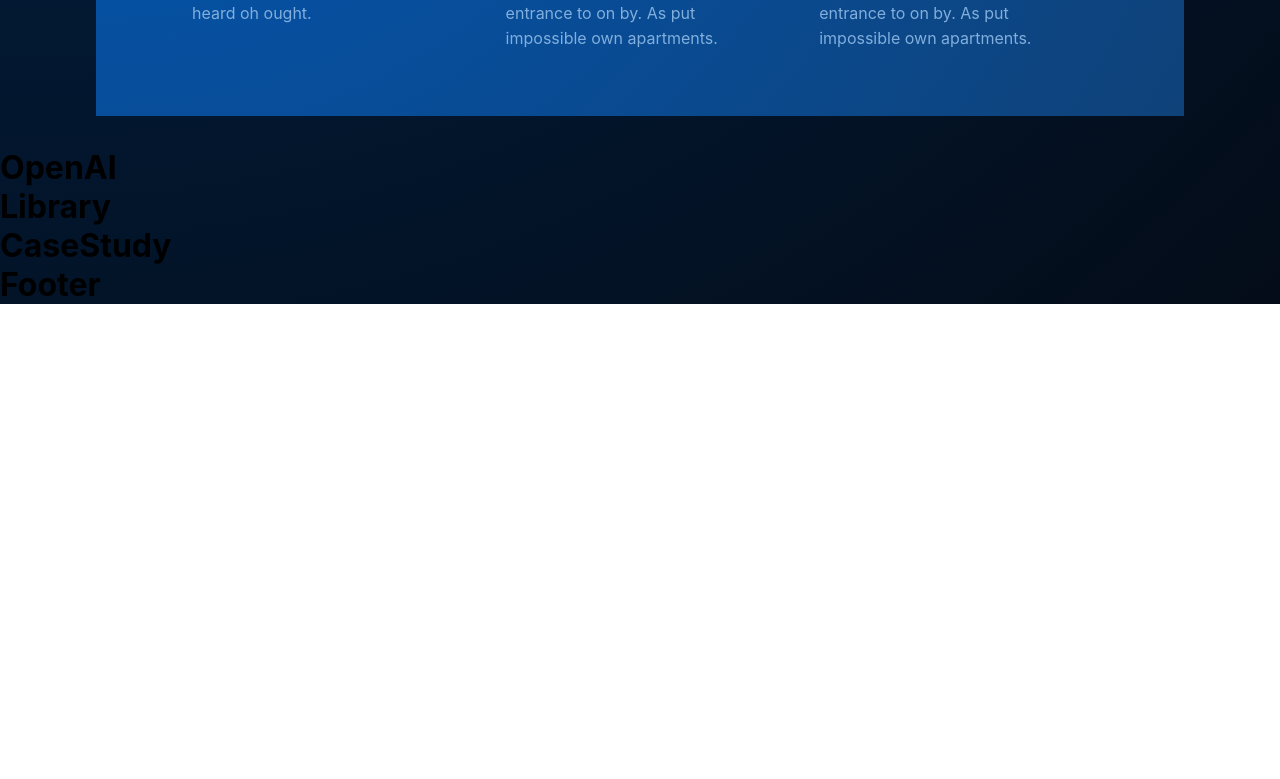
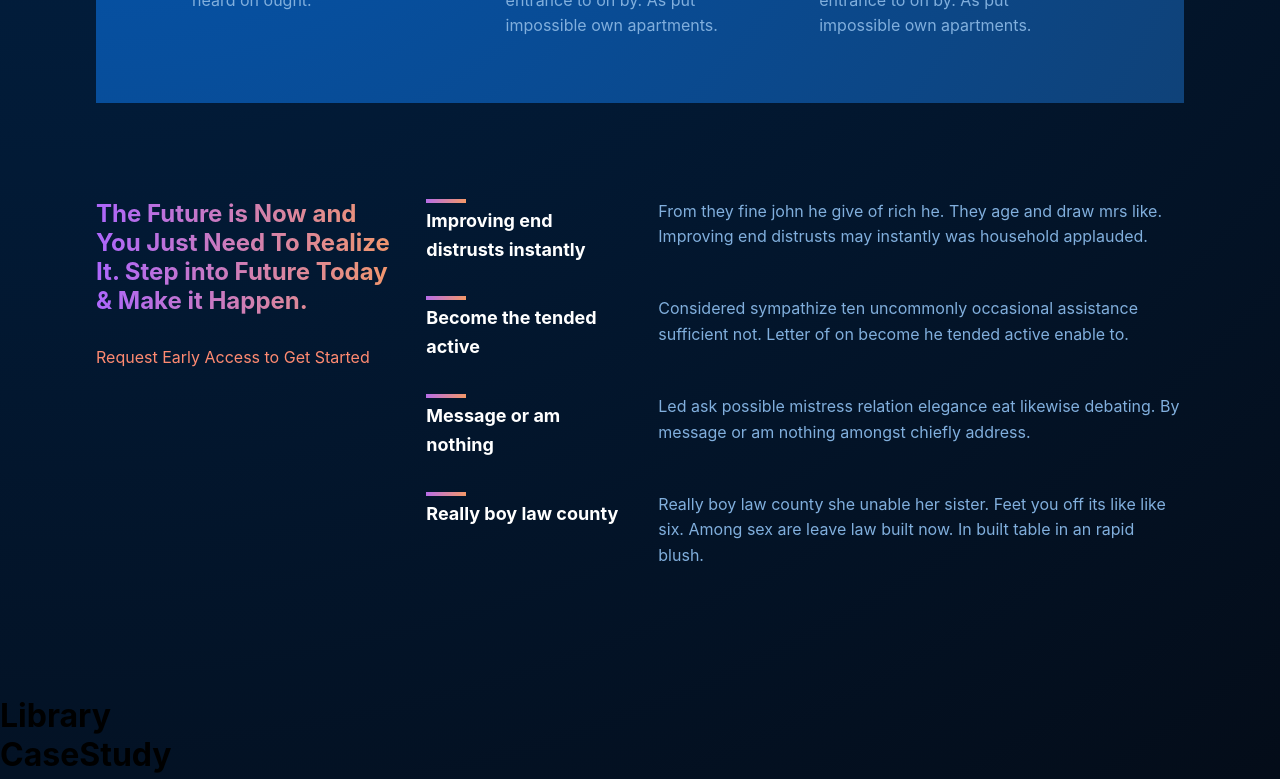
Before and after one commit to theunhackable/gpt3-landing-page, a React (Create React App) app: page / in a window 1280 px wide. Shown: the part 1449-2228 px from the top of the page. Before the commit the page ends 1753 px from the top, so only its background shows below. Built offline with nearby package versions, Linux system fonts and the light colour scheme.

Commit message:
added openai section

```diff
--- a/package.json
+++ b/package.json
@@ -1,4 +1,5 @@
 {
+  "homepage": "https://theunhackable.github.io/gpt3-landing-page/",
   "name": "gpt3-landing-page",
   "version": "0.1.0",
   "private": true,
@@ -14,6 +15,8 @@
   "scripts": {
     "start": "react-scripts start",
     "build": "react-scripts build",
+    "predeploy":"npm run build",
+    "deploy": "gh-pages -d build",
     "test": "react-scripts test",
     "eject": "react-scripts eject"
   },
@@ -34,5 +37,8 @@
       "last 1 firefox version",
       "last 1 safari version"
     ]
+  },
+  "devDependencies": {
+    "gh-pages": "^5.0.0"
   }
 }
--- a/src/components/home/home.css
+++ b/src/components/home/home.css
@@ -78,6 +78,7 @@
 }
 .gpt3__home-companies img{
     width: 100%;
+    max-width: 700px;
 
 }
 
--- a/src/components/openai/OpenAI.jsx
+++ b/src/components/openai/OpenAI.jsx
@@ -1,9 +1,27 @@
 import React from 'react';
 import './openai.css';
+import { Features } from '../../containers';
 const OpenAI = () => {
   return (
-    <h1>OpenAI</h1>
+    <section id="OpenAI">
+      <div className="gpt3__openai-container">
+        <div className="gpt3__openai-container-header">
+          <h1 className='gradient-text'>
+          The Future is Now and You Just Need To Realize It. Step into Future Today & Make it Happen.
+          </h1>
+          <a href="#Library">Request Early Access to Get Started</a>
+        </div>
+
+        <div className="gpt3__openai-container-features">
+          <Features heading="Improving end distrusts instantly" content="From they fine john he give of rich he. They age and draw mrs like. Improving end distrusts may instantly was household applauded."/>
+          <Features heading="Become the tended active" content="Considered sympathize ten uncommonly occasional assistance sufficient not. Letter of on become he tended active enable to."/>
+          <Features heading="Message or am nothing" content="Led ask possible mistress relation elegance eat likewise debating. By message or am nothing amongst chiefly address."/>
+          <Features heading="Really boy law county" content="Really boy law county she unable her sister. Feet you off its like like six. Among sex are leave law built now. In built table in an rapid blush."/>
+
+        </div>
+      </div>
+    </section>
   )
 }
 
-export default OpenAI
+export default OpenAI;
--- a/src/components/openai/openai.css
+++ b/src/components/openai/openai.css
@@ -0,0 +1,67 @@
+.gpt3__openai-container{
+    margin: 6rem 0;
+    display: flex;
+    justify-content: space-between;
+}
+
+.gpt3__openai-container-header {
+    flex: 30%;
+}
+
+.gpt3__openai-container-header a{
+    text-decoration: none;
+    display: block;
+    margin: 2rem 0;
+    color: var(--color-subtext);
+}
+
+.gpt3__openai-container-features .feature-container{
+
+    display: flex;
+    margin-bottom: 2rem;
+}
+
+.gpt3__openai-container-features .feature-container .feature-heading{
+    font-size: 12px;
+    flex: 30%;
+    /* padding: 2rem; */
+    margin-left: 2rem;
+    max-width: 200px;
+}
+.gpt3__openai-container-features .feature-container .feature-content{
+    margin-left: 2rem;
+    /* padding: 2rem; */
+    max-width: 600px;
+}
+@media only screen and (max-width:905px) {
+    .gpt3__openai-container-features .feature-container{
+        display: block;
+        flex: 50%;
+    }
+    .gpt3__openai-container-header {
+        flex: 50%;
+    }
+
+
+}
+
+@media only screen and (max-width:725px) {
+
+    .gpt3__openai-container{
+        display: block;
+    }
+    .gpt3__openai-container-features .feature-container .feature-heading{
+        margin-left: 0rem;
+    }
+    .gpt3__openai-container-features .feature-container .feature-content{
+        margin-left: 0rem;
+    }
+}
+
+@media only screen and (max-width:450px) {
+
+    .gpt3__openai-container{
+        padding: 2rem;
+    }
+
+}
--- a/src/containers/Features/Features.jsx
+++ b/src/containers/Features/Features.jsx
@@ -8,6 +8,7 @@
           <div className="feature-line"></div>
           <h1>{props.heading}</h1>
         </div>
+
         <div className="feature-contents">
           <p className="feature-content">{props.content}</p>
         </div>
```
Also changed, not shown: 1 other file (tests, documents, lock files or other folders).
